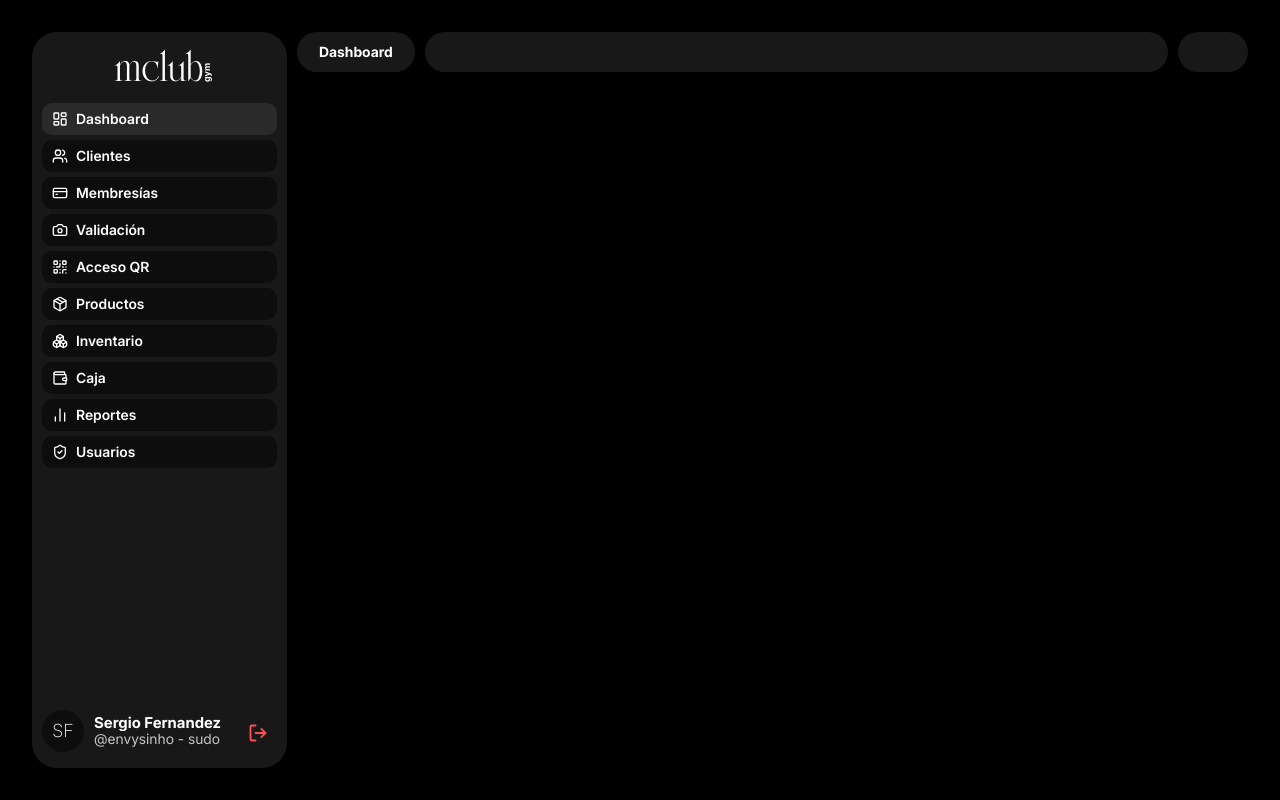
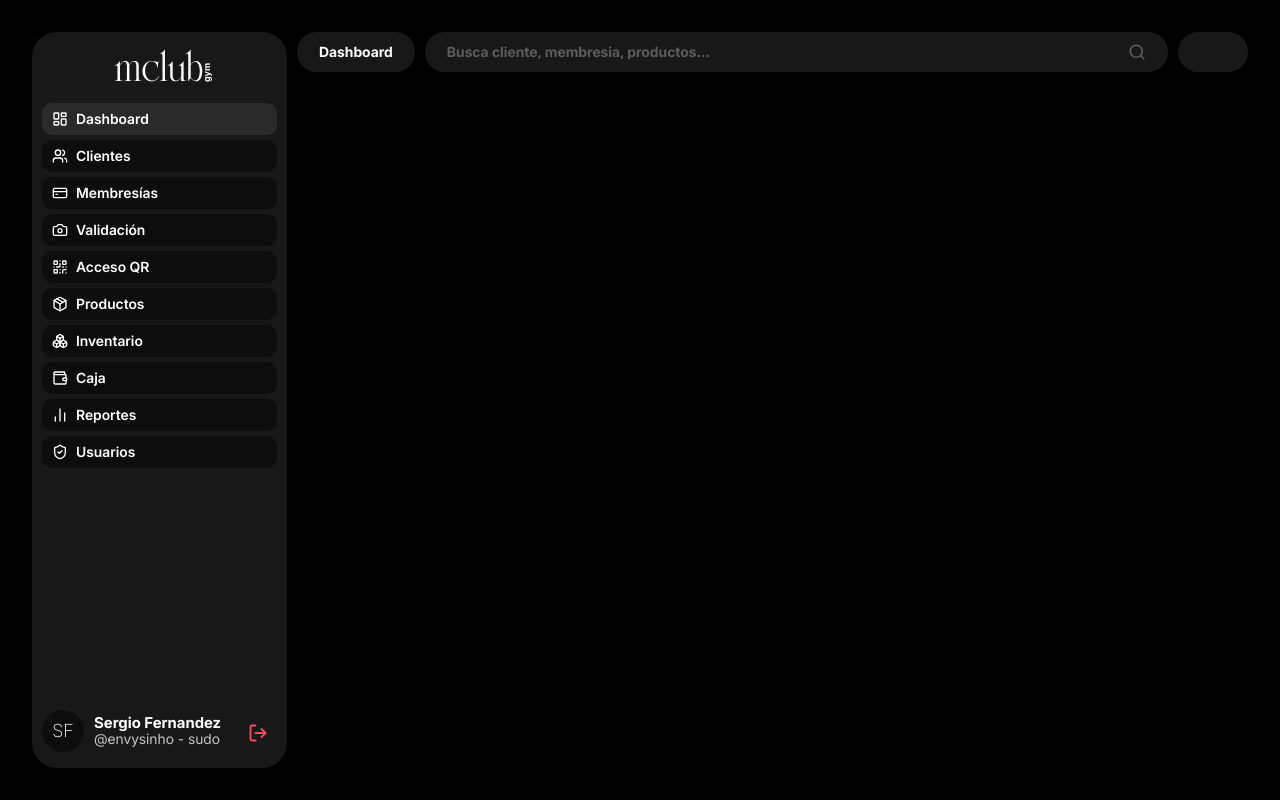
Before and after one commit to envysinho/ux-ui-gym, a React (Vite) app in the folder app/: page / in a window 1280 px wide. Both pictures are taken after typing "Sample", "Sample123" into the empty fields and a click on the button "Ingresar". Built offline with nearby package versions, Linux system fonts and the light colour scheme.

Commit message:
searchbar + animation

```diff
--- a/app/src/components/AppHeader.tsx
+++ b/app/src/components/AppHeader.tsx
@@ -1,10 +1,14 @@
 import { motion } from 'framer-motion';
+import { Search } from 'lucide-react';
+import { useState } from 'react';
 
 type AppHeaderProps = {
   currentPage: string;
 };
 
 export function AppHeader({ currentPage }: AppHeaderProps) {
+  const [searchQuery, setSearchQuery] = useState('');
+
   return (
     <header className="flex w-full items-center gap-[10px]">
       <motion.div
@@ -15,10 +19,50 @@ export function AppHeader({ currentPage }: AppHeaderProps) {
         {currentPage}
       </motion.div>
       <motion.div
-        className="h-[40px] min-w-[280px] max-w-[820px] flex-1 rounded-[50px] bg-[#181818]"
+        className="relative h-[40px] min-w-[280px] max-w-[820px] flex-1 rounded-[50px] bg-[#181818]"
         layout
         transition={{ duration: 0.22, ease: 'easeOut' }}
-      />
+      >
+        <input
+          aria-label="Buscar"
+          className="relative z-10 h-full w-full rounded-[50px] bg-transparent pr-[56px] pl-[22px] text-[14px] leading-none font-bold text-transparent caret-white outline-none"
+          onChange={(event) => setSearchQuery(event.target.value)}
+          type="text"
+          value={searchQuery}
+        />
+        <div
+          aria-hidden="true"
+          className="non-selectable pointer-events-none absolute inset-0 flex items-center pr-[56px] pl-[22px] text-[14px] leading-none font-bold"
+        >
+          {searchQuery.length === 0 ? (
+            <span className="min-w-0 truncate text-[#5c5c5c]">
+              Busca cliente, membresia, productos...
+            </span>
+          ) : (
+            <span className="flex min-w-0 max-w-full overflow-hidden text-white">
+              {Array.from(searchQuery).map((character, index) => (
+                <motion.span
+                  animate={{ opacity: 1, scale: 1, y: 0 }}
+                  initial={{ opacity: 0, scale: 0.92, y: 6 }}
+                  key={`${character}-${index}`}
+                  transition={{
+                    duration: 0.26,
+                    ease: [0.16, 1, 0.3, 1],
+                  }}
+                >
+                  {character === ' ' ? '\u00a0' : character}
+                </motion.span>
+              ))}
+            </span>
+          )}
+        </div>
+        <Search
+          aria-hidden="true"
+          className="pointer-events-none absolute top-1/2 right-[22px] z-20 -translate-y-1/2 text-[#5c5c5c]"
+          size={18}
+          strokeWidth={2.25}
+        />
+      </motion.div>
       <motion.button
         aria-label="Cambiar tema"
         className="ml-auto h-[40px] w-[70px] shrink-0 rounded-[50px] border-0 bg-[#181818]"
```
